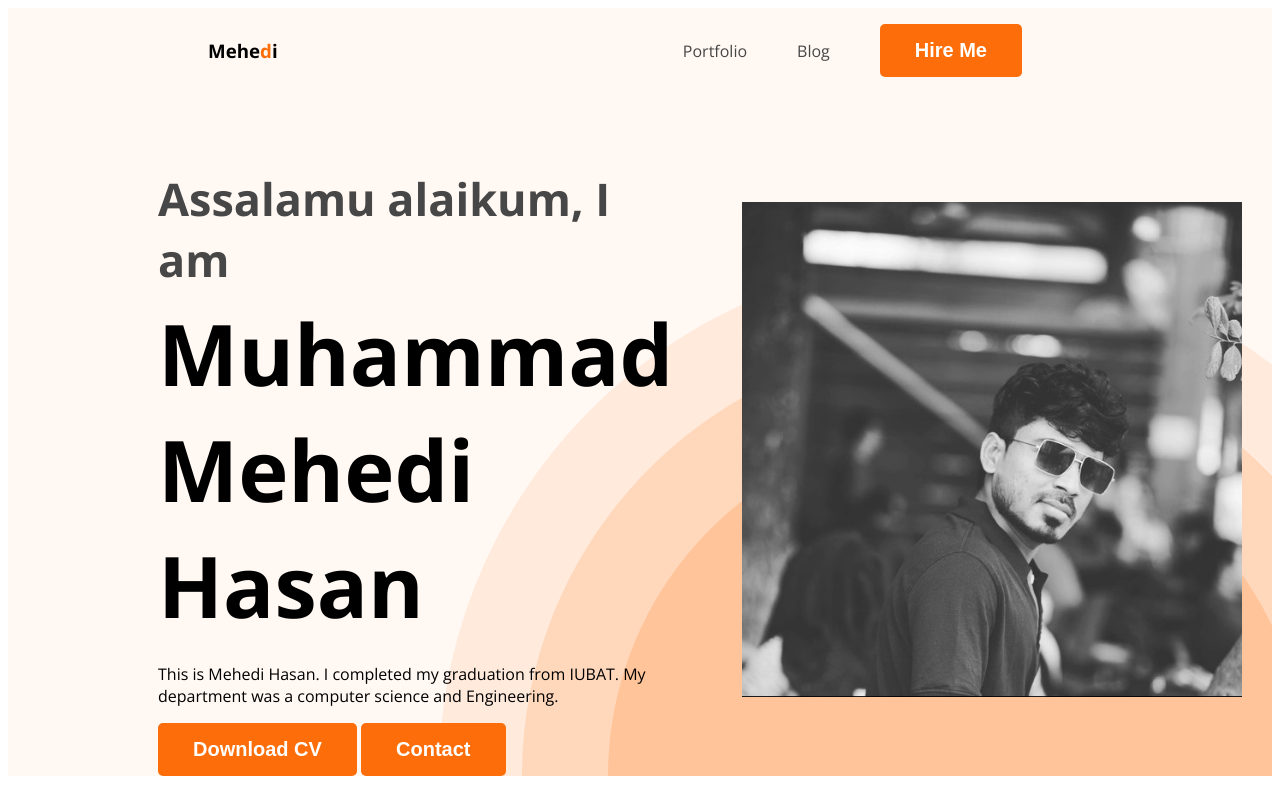
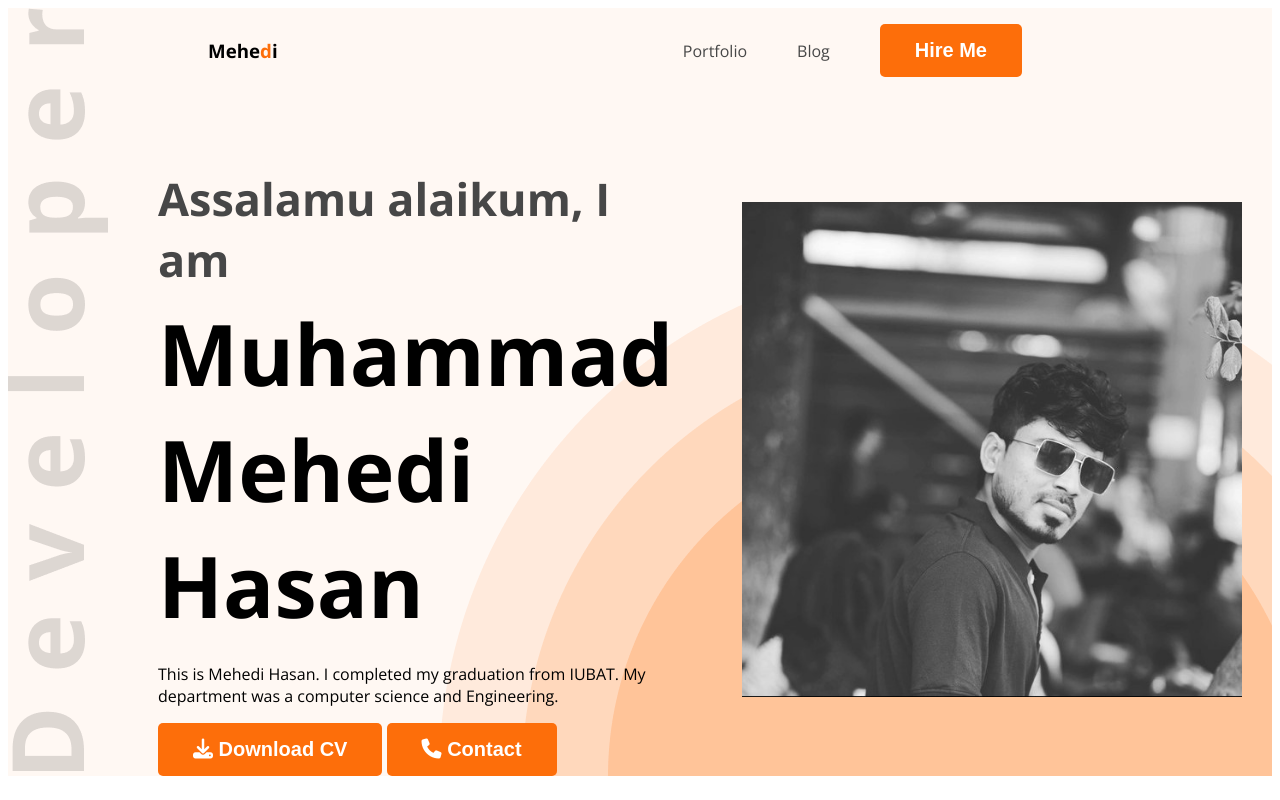
Before and after one commit to Mehedi4p/developer-portfolio, a plain HTML site: page index.html in a window 1280 px wide. Shown: the top 800 px of the page. Drawn offline with nearby package versions, Linux system fonts and the light colour scheme.

Commit message:
added awesome font icon

```diff
--- a/index.html
+++ b/index.html
@@ -10,6 +10,7 @@
         href="https://fonts.googleapis.com/css2?family=Lato:ital,wght@0,400;0,700;1,400&family=Open+Sans:wght@400;700;800&display=swap"
         rel="stylesheet">
     <link rel="stylesheet" href="styles/portfolio.css">
+    <script src="https://kit.fontawesome.com/f056a62cc9.js" crossorigin="anonymous"></script>
 </head>
 <body>
     <header class="header">
@@ -28,8 +29,8 @@
         <p class="banner-description">This is Mehedi Hasan.
             I completed my graduation from IUBAT.
             My department was a computer science and Engineering.</p>
-    <button class="btn-primary">Download CV</button>
-    <button class="btn-primary">Contact</button>
+    <button class="btn-primary"> <i class="fa-solid fa-download"></i> Download CV</button>
+    <button class="btn-primary"> <i class="fa-solid fa-phone"></i> Contact</button>
     </div>
     <img class="profile-pic" src="images/me.jpg" alt="">
 </div>
--- a/styles/portfolio.css
+++ b/styles/portfolio.css
@@ -54,9 +54,9 @@ nav a{
 /* header related style */
 .header{
     background-color: #fff8f3;
-    background-image: url('../images/header_bg.png');
+    background-image: url('../images/header_bg.png'), url(../images/developer.png);
     background-repeat: no-repeat;
-    background-position: bottom right;
+    background-position: bottom right, top left;
 }
 .banner{
     padding: 30px 30px 0px 150px;
```
